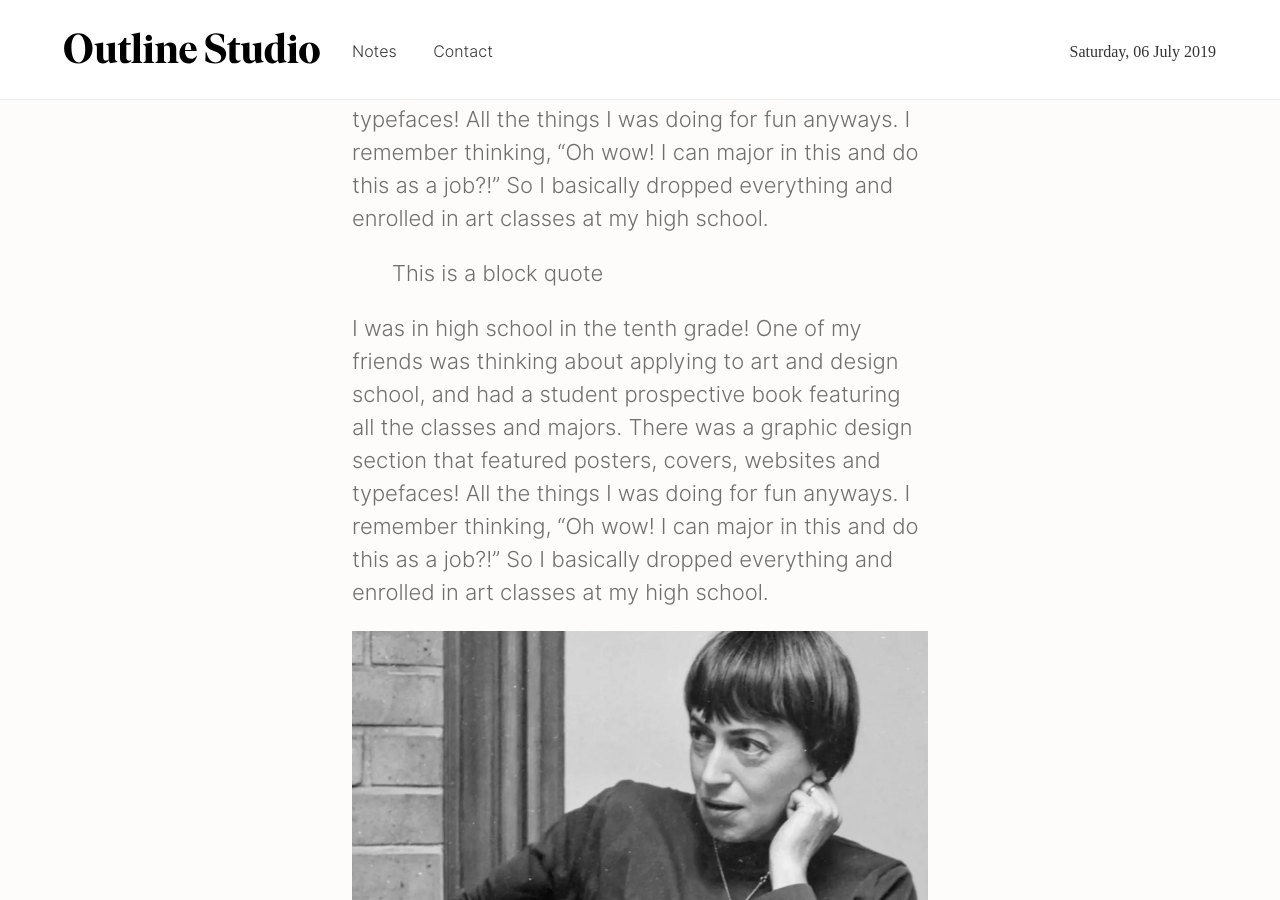
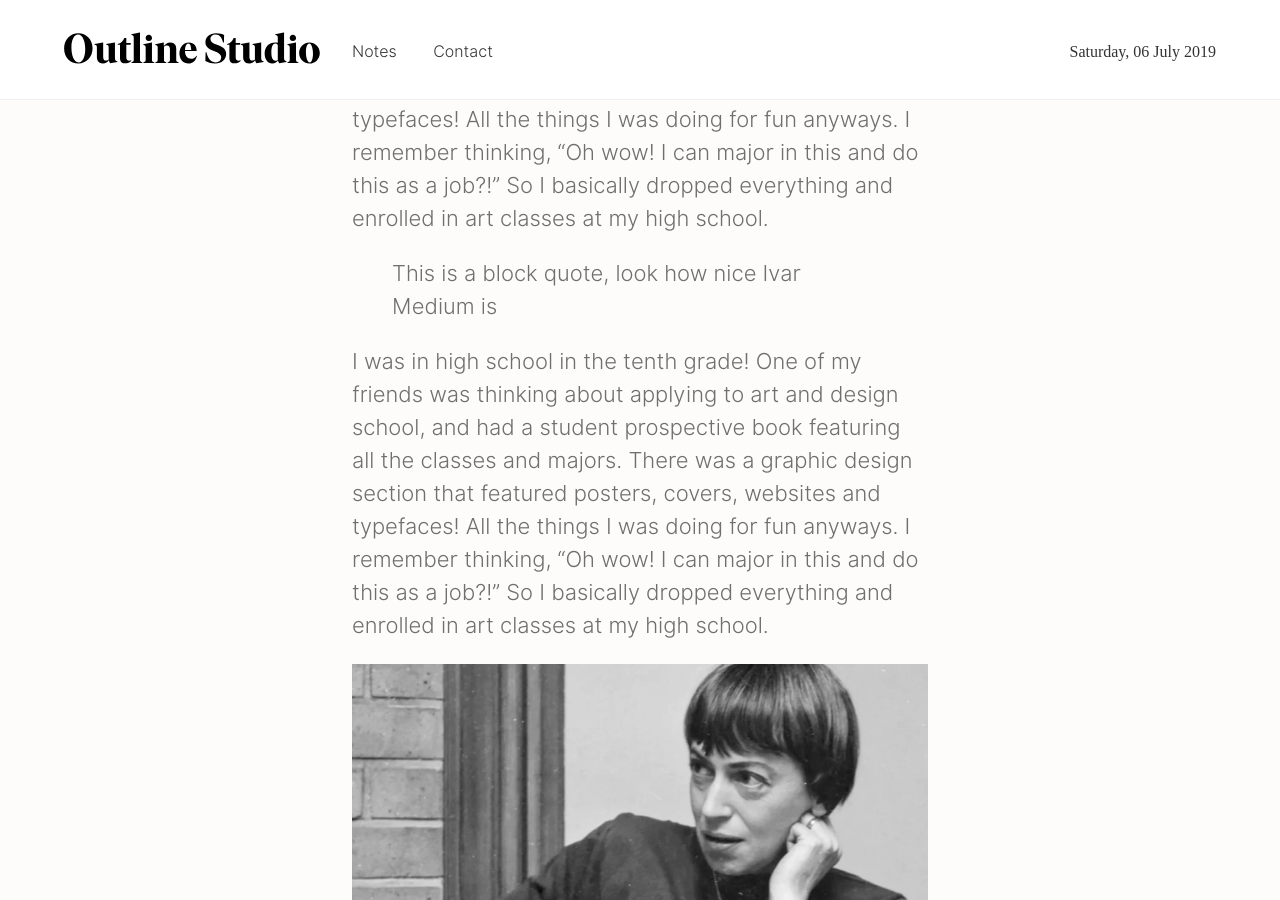
Before and after one commit to aarongilmore/outline-studio, a Jekyll site: the page built from _notes/2019-06-11-hello-world.md, in a window 1280 px wide and 900 px high, scrolled down 528 px. Built offline with Jekyll 4.4.1, drawn with Linux system fonts in a browser that asks for light colours; nearby versions of some CDN libraries; some web fonts are replaced.

Commit message:
Updated Hello World

```diff
--- a/_notes/2019-06-11-hello-world.md
+++ b/_notes/2019-06-11-hello-world.md
@@ -16,7 +16,7 @@ I was in high school in the tenth grade! One of my friends was thinking about ap
 
 I was in high school in the tenth grade! One of my friends was thinking about applying to art and design school, and had a student prospective book featuring all the classes and majors. There was a graphic design section that featured posters, covers, websites and typefaces! All the things I was doing for fun anyways. I remember thinking, “Oh wow! I can major in this and do this as a job?!” So I basically dropped everything and enrolled in art classes at my high school.
 
-> This is a block quote
+> This is a block quote, look how nice Ivar Medium is
 
 I was in high school in the tenth grade! One of my friends was thinking about applying to art and design school, and had a student prospective book featuring all the classes and majors. There was a graphic design section that featured posters, covers, websites and typefaces! All the things I was doing for fun anyways. I remember thinking, “Oh wow! I can major in this and do this as a job?!” So I basically dropped everything and enrolled in art classes at my high school.
 
```
